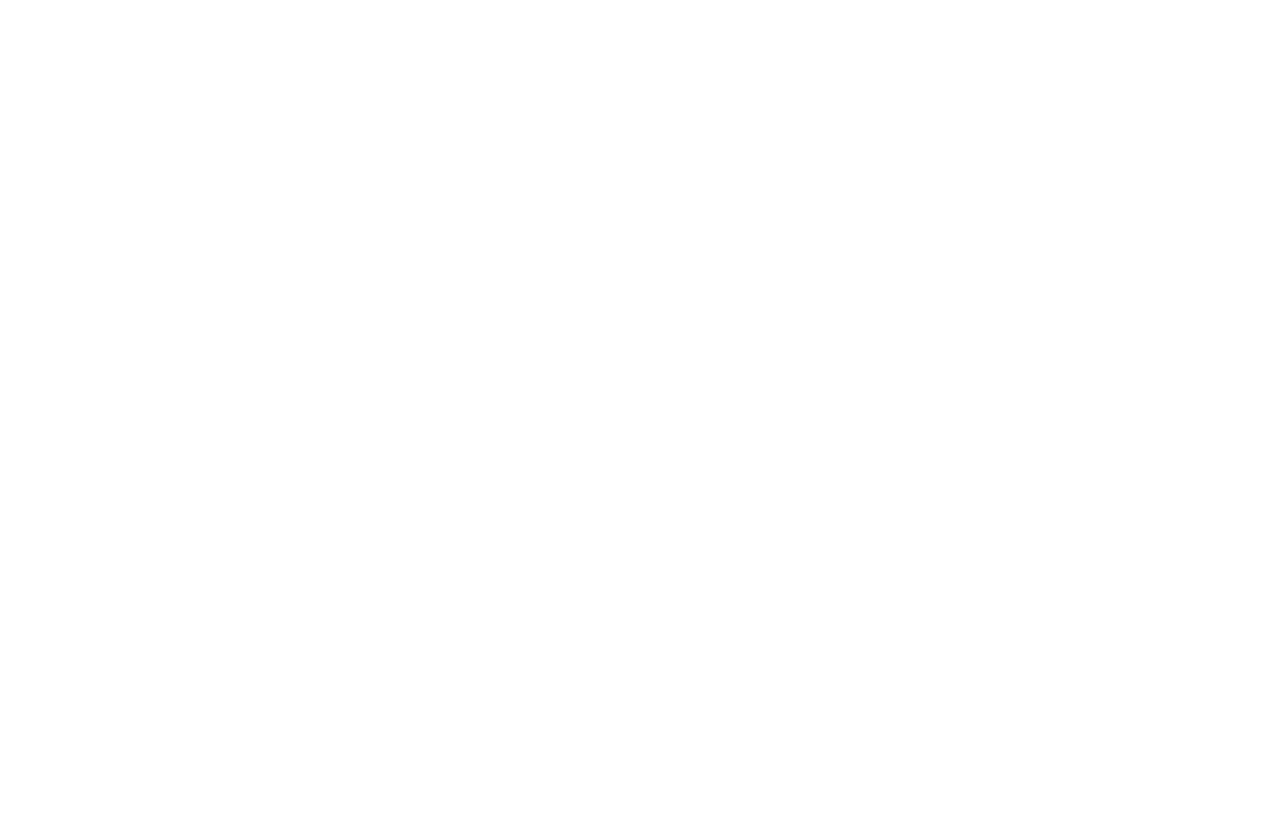
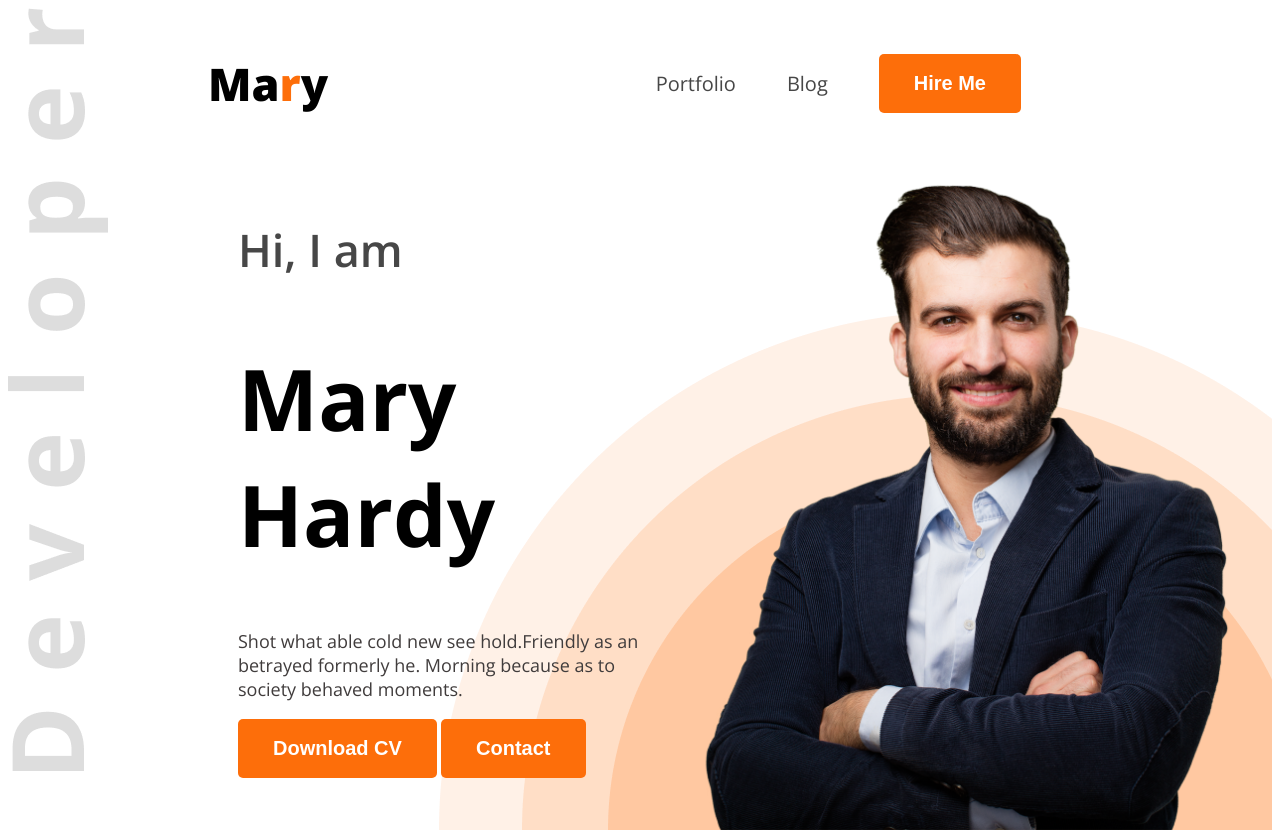
Before and after one commit to Arifm500/web-developer-portfolio, a plain HTML site: page index.html in a window 1280 px wide. Before the commit the page ends 800 px from the top, so only its background shows below. Drawn offline with nearby package versions, Linux system fonts and the light colour scheme.

Commit message:
added new file

```diff
--- a/index.html
+++ b/index.html
@@ -4,9 +4,31 @@
     <meta charset="UTF-8">
     <meta name="viewport" content="width=device-width, initial-scale=1.0">
     <title>Web Developer Portfolio</title>
+    <link rel="preconnect" href="https://fonts.googleapis.com">
+<link rel="preconnect" href="https://fonts.gstatic.com" crossorigin>
+<link href="https://fonts.googleapis.com/css2?family=Open+Sans:ital,wght@0,300..800;1,300..800&display=swap" rel="stylesheet">
+    <link rel="stylesheet" href="styles/portfolio.css">
 </head>
-<body>
-    <header>
+<body class="open-sans-normal">
+    <header class="header">
+        <nav>
+            <h3 class="nav-title">Ma<span class="text-primary">r</span>y</h3>
+            <ul>
+                <li><a class="dark-2" href="#">Portfolio</a></li>
+                <li><a class="dark-2" href="#">Blog</a></li>
+                <li><a href="#"><button class="btn-primary">Hire Me</button></a></li>
+            </ul>
+        </nav>
+        <div class="banner">
+            <div class="banner-content">
+                <h4 class="banner-greetings dark-2">Hi, I am</h4>
+                <h1 class="banner-titles">Mary Hardy</h1>
+                <p class="banner-description">Shot what able cold new see hold.Friendly as an betrayed formerly he. Morning because as to society behaved moments.</p>
+                <button class="btn-primary">Download CV</button>
+                <button class="btn-primary">Contact</button>
+            </div>
+            <img class="banner-profile-pic" src="images/hardy.png" alt="">
+        </div>
 
     </header>
     <main>
--- /dev/null
+++ b/styles/portfolio.css
@@ -0,0 +1,91 @@
+
+
+
+.open-sans-normal {
+  font-family: "Open Sans", serif;
+  font-optical-sizing: auto;
+  font-style: normal;
+  font-variation-settings:
+    "wdth" 100;
+}
+
+.text-primary{
+  color: #FD6E0A;
+
+}
+.header{
+  background-image: url('../images/developer.png'), url('../images/header_bg.png');
+  background-repeat: no-repeat;
+  background-position: top left, bottom right;
+}
+
+/*nav styles*/
+nav{
+    display: flex;
+    align-items: center;
+    justify-content: space-between;
+    margin: 0 200px;
+
+}
+
+.nav-title{
+  font-weight: 800;
+  font-size: 45px;
+
+}
+
+
+nav ul{
+  display: flex;
+  align-items: center;
+}
+
+nav ul li{
+  list-style: none;
+  margin-right: 51px;
+}
+nav li a{
+  text-decoration: none;
+  font-size: 20px;
+}
+.dark-2{
+  color: #474747;
+
+}
+.btn-primary{
+  background-color: #FD6E0A;
+  font-size: 20px;
+  font-weight: bold;
+  color: white;
+  padding: 18px 35px;
+  border-radius: 5px;
+  border: none;
+
+
+}
+.banner-greetings{
+  font-size: 45px;
+  font-weight: 600;
+}
+.banner-titles{
+  font-size: 85px;
+  font-weight: bold;
+}
+.banner-description{
+  font-size: 18px;
+  font-weight: regular;
+  color: #403C3C;
+}
+.banner-profile-pic{
+  width: 580px;
+}
+.banner{
+  display: flex;
+  justify-content: space-between;
+  margin: 0 35px 0 230px;
+
+}
+.banner-content{
+  max-width: 580px;
+
+}
```
